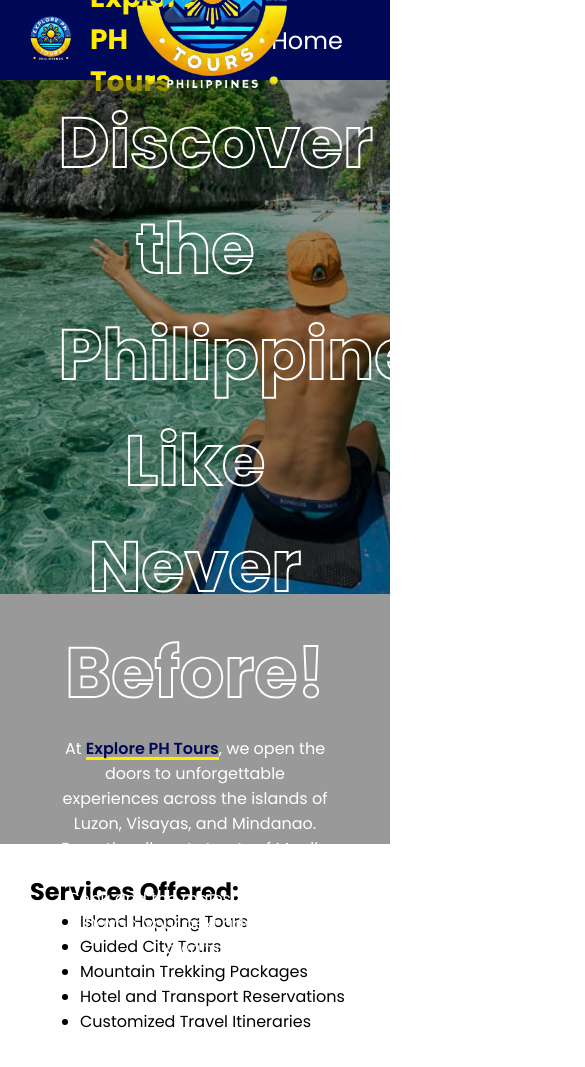
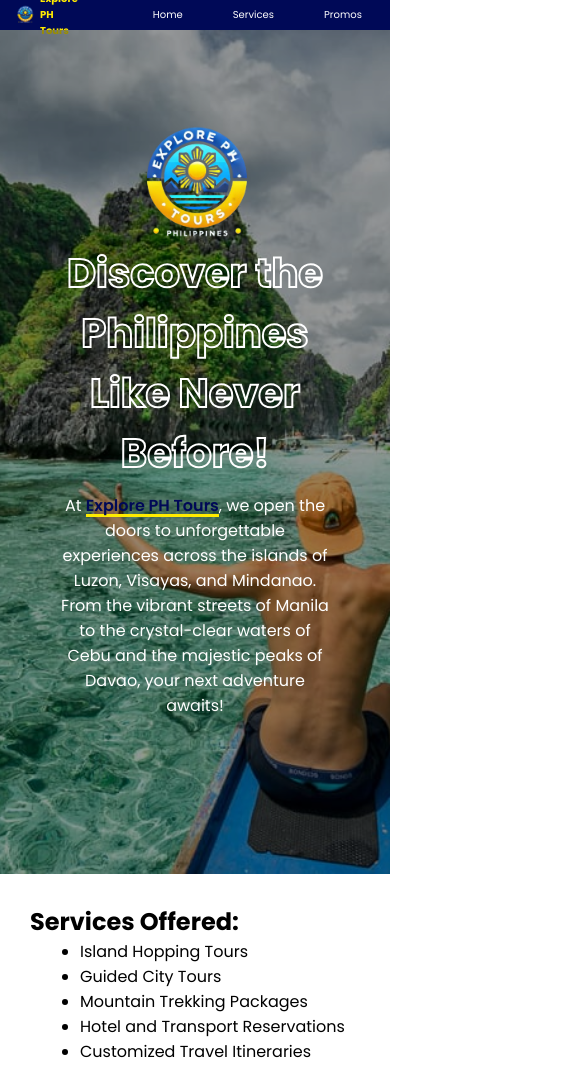
Before and after one commit to Cogiii/Cogiii.github.io, a plain HTML site: page ExplorePHTours/index.html in a window 390 px wide. Shown: the top 1067 px of the page, 585 px wide, since content can reach past the window. Drawn offline with Linux system fonts and the light colour scheme; a web font is replaced by a local one.

Commit message:
added responsiveness

```diff
--- a/ExplorePHTours/index.html
+++ b/ExplorePHTours/index.html
@@ -65,6 +65,7 @@
 
     <div class="book">
         <p><b>"Book your next adventure with us today! Limited slots available for promo packages."</b></p>
+        <button>Book Now</button>
     </div>
 
     <footer>
--- a/ExplorePHTours/style.css
+++ b/ExplorePHTours/style.css
@@ -14,7 +14,7 @@
     font-family: "Poppins";
 }
 
-html, body, #fullheight {
+html, body {
     min-height: 100% !important;
     height: 100%;
     min-width: 100% !important;
@@ -112,8 +112,8 @@ nav ul > li > a:hover::before{
 .home {
     background-image: url("assets/el-nido-island-hopping-palawan-04365.jpg");
     background-repeat: no-repeat;
-    background-size: cover;
-    background-position: center -250px;
+    background-size:cover;
+    background-position: center;
     height: calc(100% - 80px);
     width: 100%;
 
@@ -215,3 +215,69 @@ footer a {
 footer a:hover {
     color: var(--secondary-color);
 }
+
+
+
+
+
+@media only screen and (max-width: 1230px) {
+    .home > section > h1 {
+        font-size: 50px;
+    }
+    .home > section > img {
+        width: 250px;
+        margin-bottom: -50px;
+    }
+}
+
+@media only screen and (max-width: 960px) {
+    nav {
+        height: 60px;
+
+    }
+    nav a {
+        font-size: medium;
+    }
+
+    .home {
+        height: 100%;
+    }
+    .home::before {
+        height: 100%;
+    }
+}
+
+@media only screen and (max-width: 720px) {
+    nav a {
+        font-size: small;
+    }
+
+    .home > section > h1 {
+        font-size:40px;
+    }
+    .home > section > img {
+        width: 200px;
+        margin-bottom: -50px;
+    }
+}
+
+@media only screen and (max-width: 600px) {
+    nav {
+        height: 30px;
+    }
+    nav a {
+        font-size: x-small;
+    }
+
+    nav ul {
+        margin-bottom: 10px;
+    }
+
+    .home > section > h1 {
+        font-size:40px;
+    }
+    .home > section > img {
+        width: 200px;
+        margin-bottom: -50px;
+    }
+}
```
